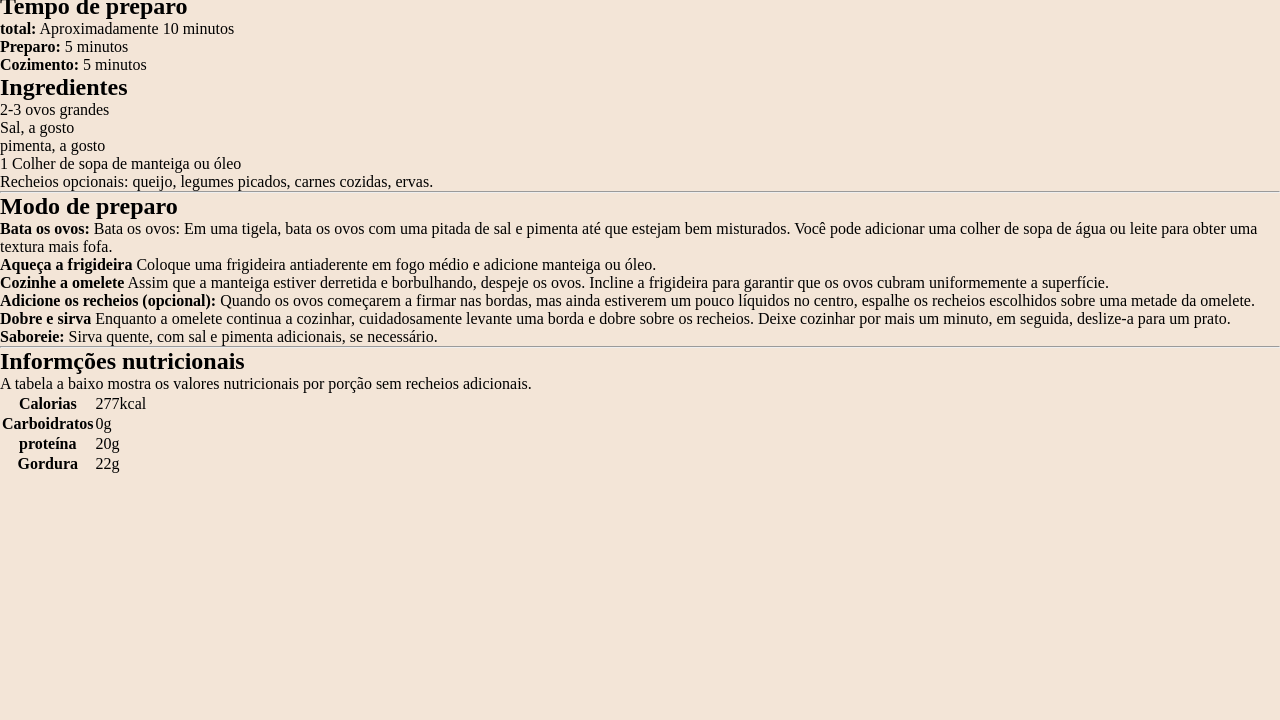
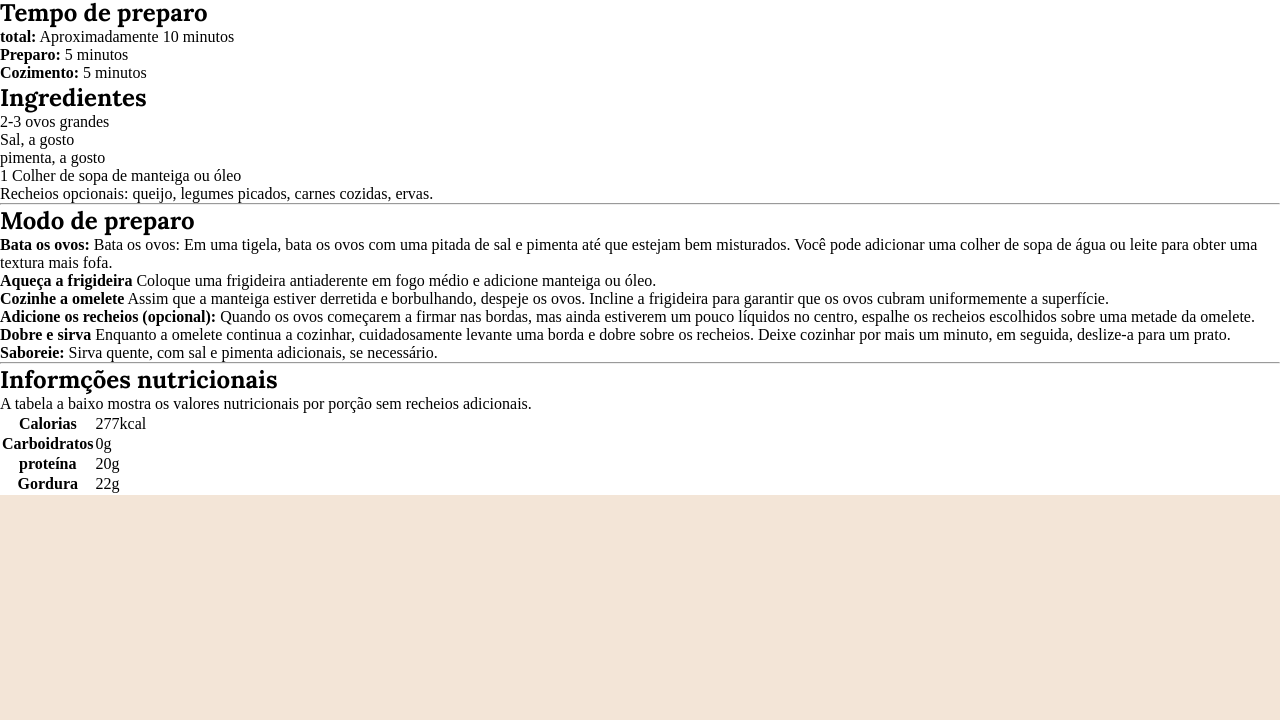
Before and after one commit to Leonardo22417/receitas, a plain HTML site: page index.html in a window 1280 px wide. Shown: the part 80-800 px from the top of the page. Drawn offline with Linux system fonts and the light colour scheme.

Commit message:
Segundo commit do CSS

```diff
--- a/style.css
+++ b/style.css
@@ -7,3 +7,11 @@
 body{
     background-color: #f3e5d7;
 }
+
+body > div{
+    background-color: #fff;
+}
+
+h1,h2{
+    font-family: 'lora', serif;
+}
```
